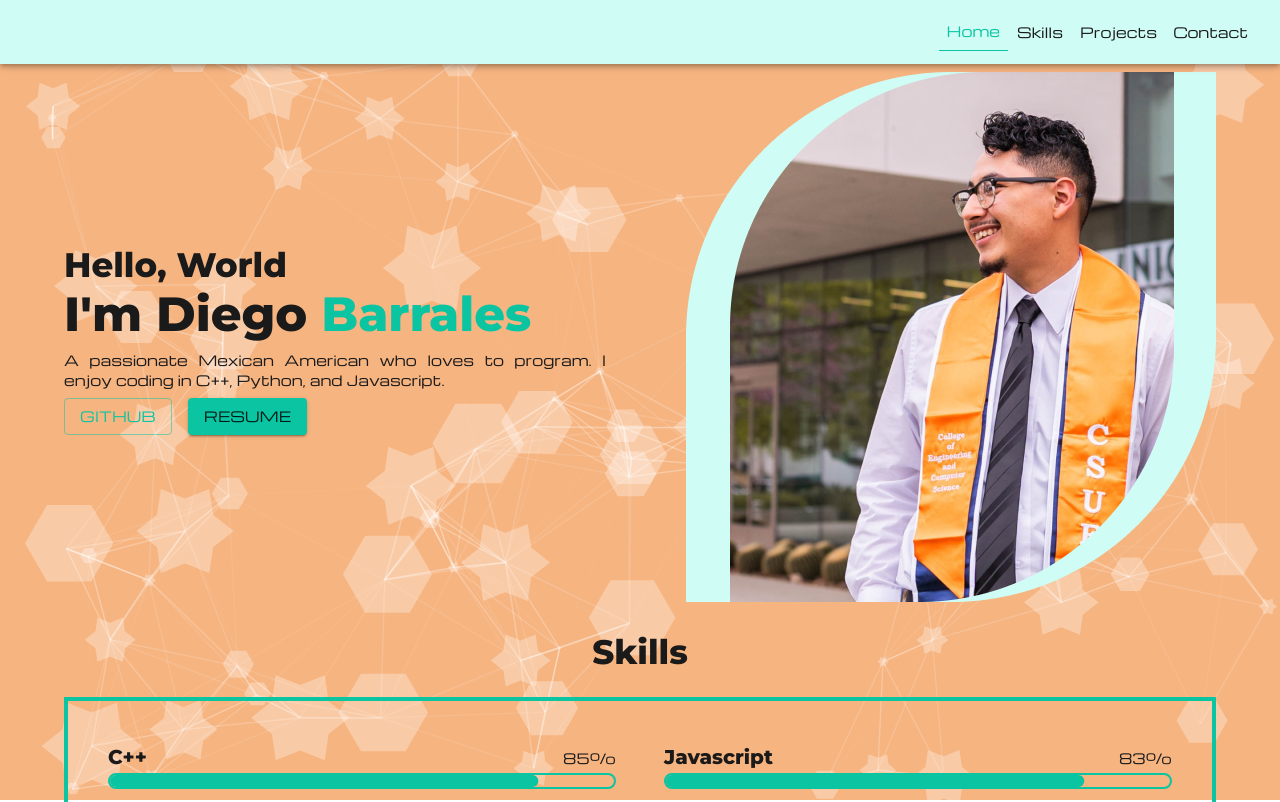
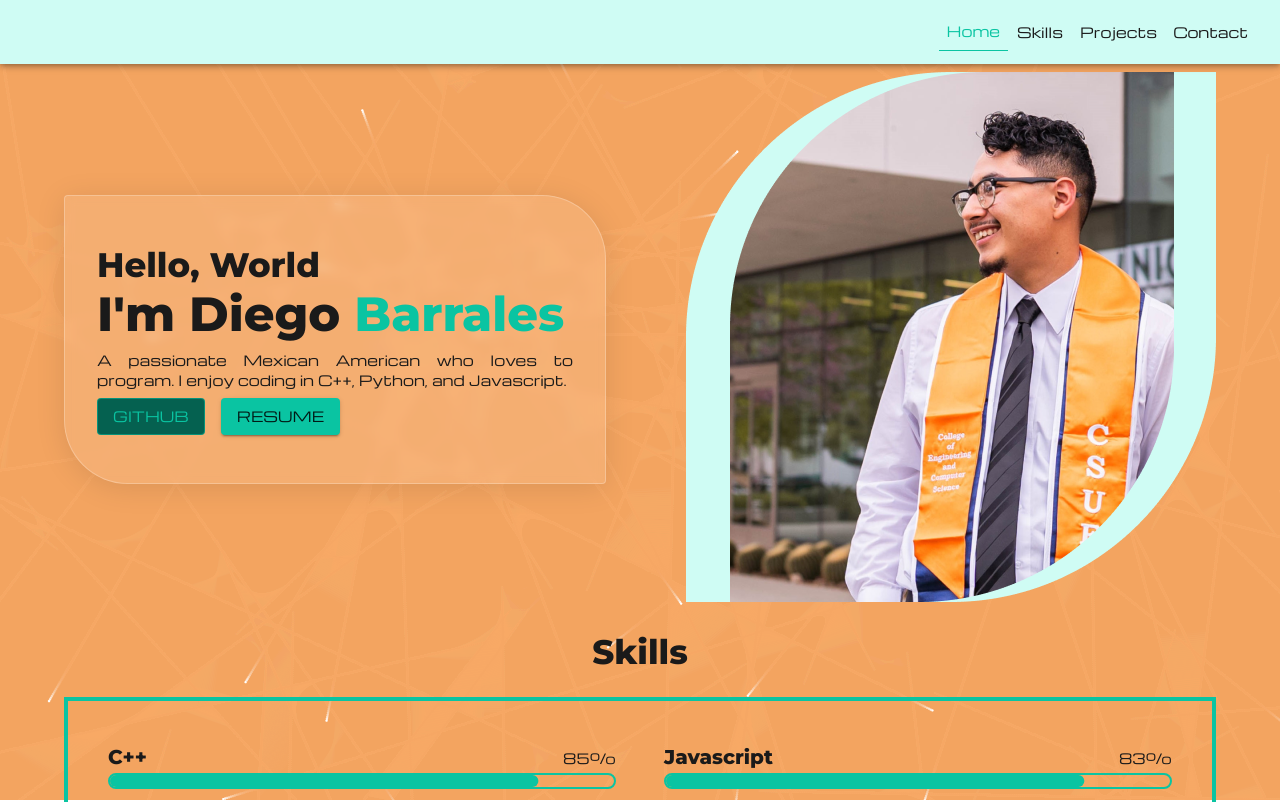
Before and after one commit to barrales-d/portfolio, a React (Create React App) app: page / in a window 1280 px wide. Shown: the top 802 px of the page. Built offline with nearby package versions, Linux system fonts and the light colour scheme; a web font is replaced by a local one.

Commit message:
Update Particles + UI Changes

```diff
--- a/src/Components/AnimatedBackground.jsx
+++ b/src/Components/AnimatedBackground.jsx
@@ -21,20 +21,54 @@ const AnimatedBackground = () => {
   }, [isInitialized]);
 
   const options = useMemo(() => ({
+    autoPlay: true,
     background: {
       color: {
         value: `${theme.palette.secondary.light}`
       },
+      position: "50% 50%",
+      repeat: "no-repeat",
+      size: "cover",
+      opacity: 1
     },
+    backgroundMask: {
+      composite: "destination-out",
+      cover: {
+        color: {
+          value: "#fff"
+        },
+        opacity: 1
+      },
+      enable: false
+    },
+    clear: true,
+    defaultThemes: {},
+    delay: 0,
+    fullScreen: {
+      enable: true,
+      zIndex: -10,
+    },
+    detectRetina: true,
+    duration: 0,
     fpsLimit: 120,
     interactivity: {
+      detectsOn: "windows",
       events: {
         onHover: {
           enable: true,
-          mode: "attract",
+          mode: "attract"
         },
+        resize: {
+          delay: 0.5,
+          enable: true
+        }
       },
       modes: {
+        trail: {
+          delay: 1,
+          pauseOnStop: false,
+          quantity: 1
+        },
         push: {
           quantity: 6,
         },
@@ -45,11 +79,24 @@ const AnimatedBackground = () => {
         attract: {
           distance: 200,
           duration: 1,
-          easing: "ease-in-out",
+          easing: "ease-out-quad",
           factor: 10,
           maxSpeed: 25,
           speed: 1
         },
+        light: {
+          area: {
+            gradient: {
+              start: {
+                value: "#ffffffff"
+              },
+              stop: {
+                value: "#000000ff"
+              }
+            },
+            radius: 100
+          }
+        }
       },
     },
     particles: {
@@ -58,29 +105,39 @@ const AnimatedBackground = () => {
       },
       links: {
         color: "#ffffff",
-        distance: 200,
+        distance: 50,
         enable: true,
-        opacity: 0.5,
+        opacity: 0.75,
         width: 1.5,
       },
       move: {
         direction: "none",
         enable: true,
+        size: true,
         outModes: {
-          default: "bounce",
+          default: "destroy",
         },
         random: false,
-        speed: 6,
-        straight: false,
+        speed: 4,
+        straight: true,
+        trail: {
+          enable: true,
+          length: 6,
+          fill: {
+            color: `${theme.palette.secondary.main}`
+          }
+        }
       },
       number: {
         density: {
           enable: isMobile,
+          height: 1920,
+          width: 1080
         },
         value: 100,
       },
       opacity: {
-        value: 0.3,
+        value: 1,
       },
       shape: {
         close: true,
@@ -88,19 +145,14 @@ const AnimatedBackground = () => {
         options: {
           polygon: {
             sides: 6
-          },
-          star: {
-            sides: 6,
-            inset: 1.5
           }
         },
-        type: ["polygon", "star"],
+        type: "polygon",
       },
       size: {
-        value: { min: 1, max: 35 },
+        value: 1,
       },
     },
-    detectRetina: true,
   }), [isMobile]);
 
   if (isInitialized) {
--- a/src/Pages/Contact.jsx
+++ b/src/Pages/Contact.jsx
@@ -1,6 +1,5 @@
 import { Button, Container, FormControl, TextField, Typography } from "@mui/material";
 import Wrapper from "../Components/Wrapper";
-import { theme } from "../Theme";
 import { useMobile } from "../Hooks/useMobile";
 
 import SendIcon from '@mui/icons-material/SendRounded';
@@ -11,8 +10,12 @@ const Contact = ({ animation }) => {
   return (
     <Wrapper title='Contact' animation={animation}>
       <Container maxWidth={isMobile ? 'lg' : 'sm'} sx={{
+        background: "rgba(255, 255, 255, 0.11)",
+        boxShadow: "0 4px 30px rgba(0, 0, 0, 0.1)",
+        backdropFilter: "blur(5.3px)",
+        WebkitBackdropFilter: "blur(5.3px)",
+        border: "1px solid rgba(255, 255, 255, 0.25)",
         padding: (isMobile ? '2rem' : '3rem'),
-        backgroundColor: `${theme.palette.primary.light}`,
         borderRadius: '0.25rem 4rem 0.25rem 4rem',
       }}>
         <Typography variant="h6" textAlign='center'>Send me a Message!</Typography>
@@ -51,7 +54,7 @@ const Contact = ({ animation }) => {
           <Button
             variant="contained"
             type="submit"
-            endIcon={ <SendIcon /> }
+            endIcon={<SendIcon />}
             sx={{
               mt: 3
             }}>
--- a/src/Pages/Home.jsx
+++ b/src/Pages/Home.jsx
@@ -18,7 +18,22 @@ const Home = () => {
           gridTemplate: { xs: 'auto auto / auto', md: 'auto / 1fr auto' },
         }}
       >
-        <Grid item>
+        <Grid item sx={{
+          /* From https://css.glass */
+          // background: rgba(255, 255, 255, 0.11);
+          // border-radius: 16px;
+          // box-shadow: 0 4px 30px rgba(0, 0, 0, 0.1);
+          // backdrop-filter: blur(5.3px);
+          // -webkit-backdrop-filter: blur(5.3px);
+          // border: 1px solid rgba(255, 255, 255, 0.25);
+          background: "rgba(255, 255, 255, 0.11)",
+          borderRadius: "0.25rem 4rem 0.25rem 4rem",
+          boxShadow: "0 4px 30px rgba(0, 0, 0, 0.1)",
+          backdropFilter: "blur(5.3px)",
+          WebkitBackdropFilter: "blur(5.3px)",
+          border: "1px solid rgba(255, 255, 255, 0.25)",
+          padding: "3rem 2rem"
+        }}>
           <Typography component='h2' variant="h4">Hello, World</Typography>
           <Typography component='h1' variant="h3">
             I&#39;m Diego <span style={{ color: theme.palette.primary.main }}>Barrales</span>
--- a/src/Theme.js
+++ b/src/Theme.js
@@ -81,6 +81,13 @@ export const theme = createTheme({
           background: alpha(theme.palette.common.white, 0.4),
         }),
       }
+    },
+    MuiButton: {
+      styleOverrides: {
+        outlined: ({theme}) =>  ({
+          background: theme.palette.primary.dark
+        })
+      }
     }
   }
 });
```
